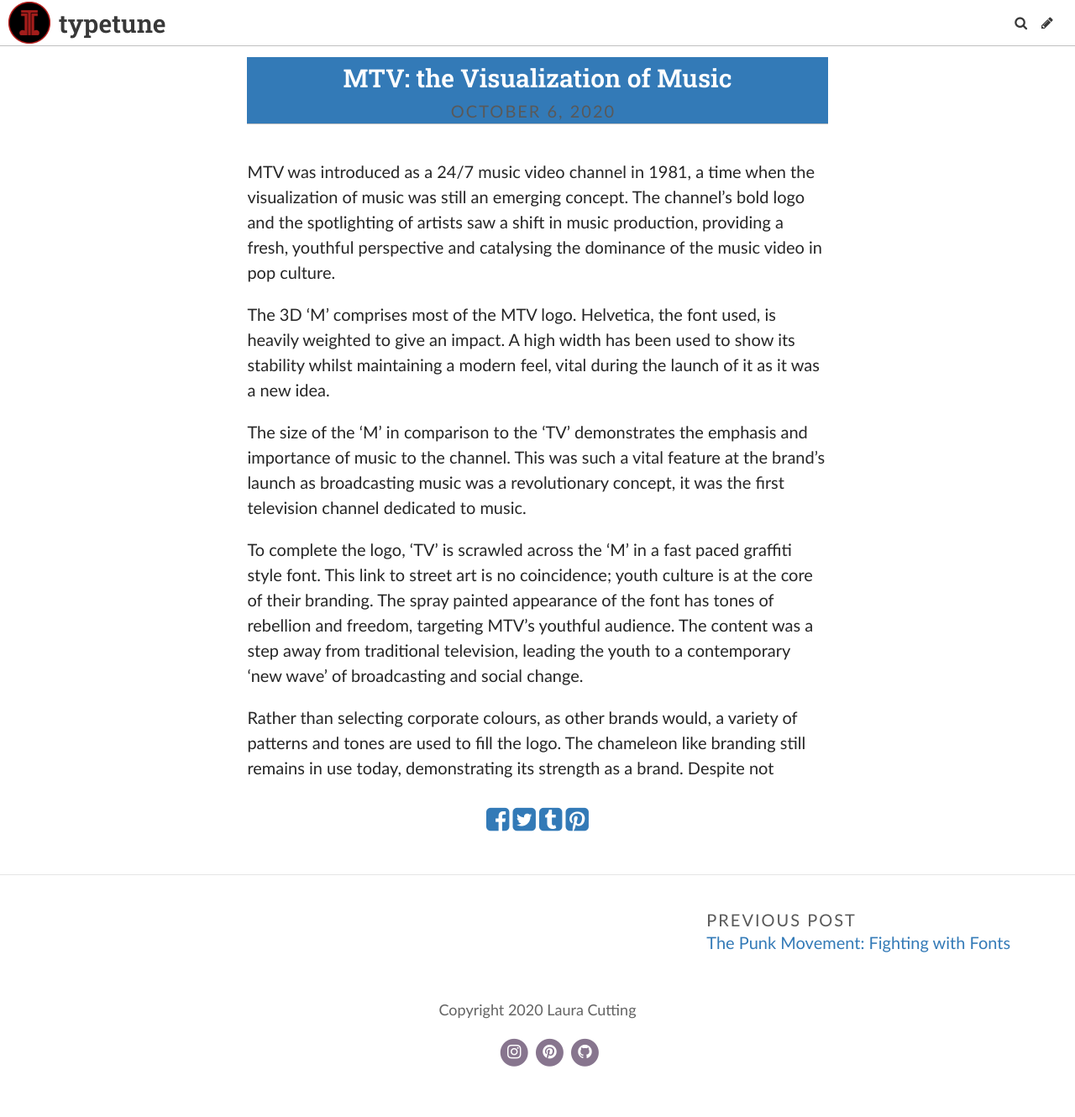
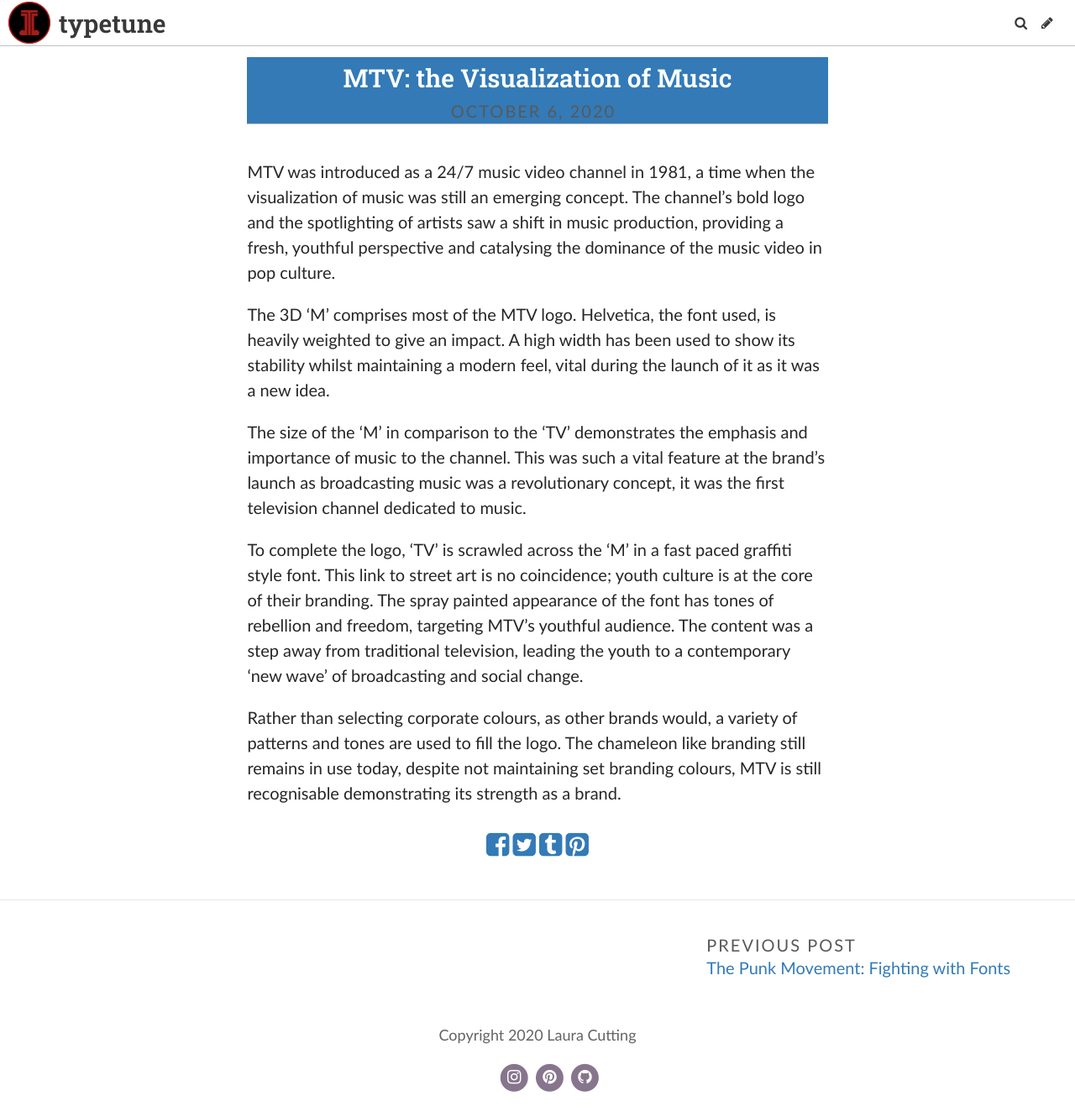
Before and after one commit to lauracutting/typetune, a Jekyll site: the page built from _posts/2020-10-06-mtv-the-visualization-of-music.md, in a window 1280 px wide and 1330 px high. Shown: the whole window at 84% size. Built offline with Jekyll 4.4.1, drawn with Linux system fonts in a browser that asks for light colours; some web fonts are replaced.

Commit message:
Update Post “2020-10-06-mtv-the-visualization-of-music”

```diff
--- a/_posts/2020-10-06-mtv-the-visualization-of-music.md
+++ b/_posts/2020-10-06-mtv-the-visualization-of-music.md
@@ -12,4 +12,4 @@
 
 To complete the logo, 'TV' is scrawled across the 'M' in a fast paced graffiti style font. This link to street art is no coincidence; youth culture is at the core of their branding. The spray painted appearance of the font has tones of rebellion and freedom, targeting MTV's youthful audience. The content was a step away from traditional television, leading the youth to a contemporary 'new wave' of broadcasting and social change.
 
-Rather than selecting corporate colours, as other brands would, a variety of patterns and tones are used to fill the logo. The chameleon like branding still remains in use today, demonstrating its strength as a brand. Despite not
+Rather than selecting corporate colours, as other brands would, a variety of patterns and tones are used to fill the logo. The chameleon like branding still remains in use today, despite not maintaining set branding colours, MTV is still recognisable demonstrating its strength as a brand.
```
